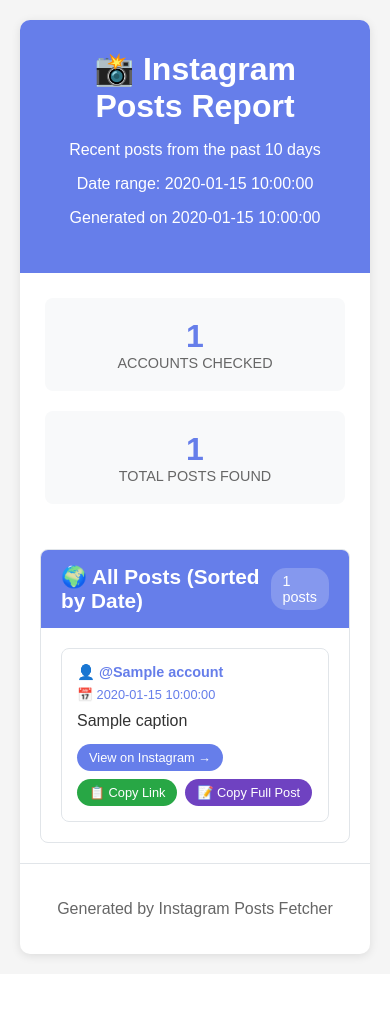
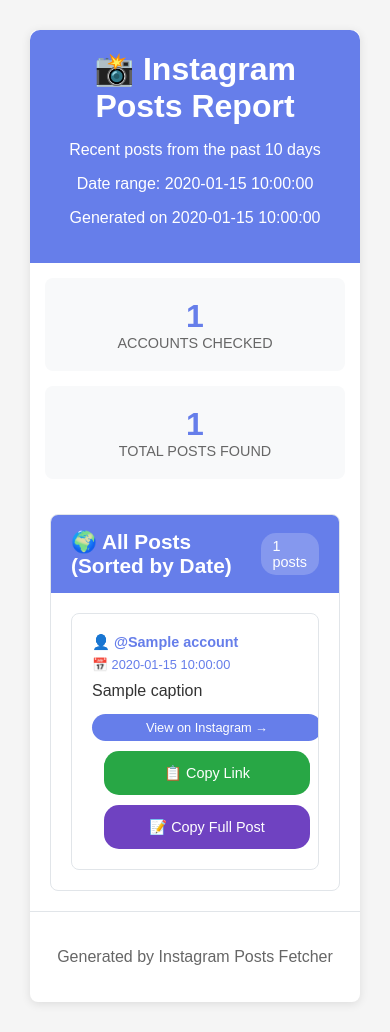
Before and after one commit to maximbetin/instagram-helper, a Python web app: template templates/template.html in a window 390 px wide. Before the commit the page ends 962 px from the top, so only its background shows below. Run offline with Jinja, Linux system fonts and the light colour scheme; the template is opened without the code that fills it: most values are stand-ins (such as "Sample title", 1, 10 or a date in 2020).

Commit message:
fix: enhance button styles and add mobile clipboard support

```diff
--- a/templates/template.html
+++ b/templates/template.html
@@ -158,11 +158,18 @@
       background: #28a745;
       color: white;
       border: none;
-      padding: 6px 12px;
+      padding: 8px 16px;
       border-radius: 15px;
-      font-size: 0.8rem;
+      font-size: 0.9rem;
       cursor: pointer;
-      transition: background 0.2s;
+      transition: all 0.2s ease;
+      min-height: 44px;
+      /* Touch-friendly minimum size */
+      -webkit-tap-highlight-color: transparent;
+      user-select: none;
+      -webkit-user-select: none;
+      -moz-user-select: none;
+      -ms-user-select: none;
     }
 
     .copy-link-btn:hover {
@@ -171,17 +178,25 @@
 
     .copy-link-btn:active {
       background: #1e7e34;
+      transform: scale(0.95);
     }
 
     .copy-full-btn {
       background: #6f42c1;
       color: white;
       border: none;
-      padding: 6px 12px;
+      padding: 8px 16px;
       border-radius: 15px;
-      font-size: 0.8rem;
+      font-size: 0.9rem;
       cursor: pointer;
-      transition: background 0.2s;
+      transition: all 0.2s ease;
+      min-height: 44px;
+      /* Touch-friendly minimum size */
+      -webkit-tap-highlight-color: transparent;
+      user-select: none;
+      -webkit-user-select: none;
+      -moz-user-select: none;
+      -ms-user-select: none;
     }
 
     .copy-full-btn:hover {
@@ -190,6 +205,7 @@
 
     .copy-full-btn:active {
       background: #4c2d91;
+      transform: scale(0.95);
     }
 
     .no-posts {
@@ -214,6 +230,39 @@
       .header h1 {
         font-size: 2rem;
       }
+
+      .post-actions {
+        flex-direction: column;
+        gap: 10px;
+      }
+
+      .post-link,
+      .copy-link-btn,
+      .copy-full-btn {
+        width: 100%;
+        text-align: center;
+        justify-content: center;
+        display: flex;
+        align-items: center;
+      }
+
+      .post-content {
+        padding: 20px;
+      }
+
+      .container {
+        margin: 10px;
+        border-radius: 8px;
+      }
+
+      .header {
+        padding: 20px;
+      }
+
+      .stats {
+        padding: 15px;
+        gap: 15px;
+      }
     }
   </style>
   <script>
@@ -232,27 +281,137 @@
 
       const clipboardFailure = (err) => {
         console.error('Failed to copy: ', err);
-        alert('Failed to copy to clipboard.');
+        // Try fallback method
+        fallbackCopy(textToCopy, clipboardSuccess);
       };
 
+      // Try modern clipboard API first
       if (navigator.clipboard && navigator.clipboard.writeText) {
         navigator.clipboard.writeText(textToCopy).then(clipboardSuccess).catch(clipboardFailure);
       } else {
+        // Use fallback immediately if clipboard API is not available
+        fallbackCopy(textToCopy, clipboardSuccess);
+      }
+    }
+
+    function fallbackCopy(textToCopy, successCallback) {
       try {
+        // Create a temporary textarea element
         const textArea = document.createElement('textarea');
         textArea.value = textToCopy;
+
+        // Style it to be invisible but accessible
         textArea.style.position = 'fixed';
+        textArea.style.left = '-999999px';
+        textArea.style.top = '-999999px';
         textArea.style.opacity = '0';
+        textArea.style.pointerEvents = 'none';
+        textArea.style.zIndex = '-1';
+
+        // Add to DOM
         document.body.appendChild(textArea);
+
+        // For mobile devices, we need to handle this differently
+        if (/Android|iPhone|iPad|iPod|BlackBerry|IEMobile|Opera Mini/i.test(navigator.userAgent)) {
+          // On mobile, try to make the textarea visible briefly
+          textArea.style.position = 'absolute';
+          textArea.style.left = '50%';
+          textArea.style.top = '50%';
+          textArea.style.transform = 'translate(-50%, -50%)';
+          textArea.style.opacity = '0.01';
+          textArea.style.fontSize = '16px'; // Prevents zoom on iOS
+
+          // Focus and select
           textArea.focus();
           textArea.select();
-          document.execCommand('copy');
+
+          // Try to copy
+          const successful = document.execCommand('copy');
+
+          // Clean up
           document.body.removeChild(textArea);
-          clipboardSuccess();
-        } catch (err) {
-          clipboardFailure(err);
+
+          if (successful) {
+            successCallback();
+          } else {
+            // If execCommand fails, try alternative approach for mobile
+            mobileCopyFallback(textToCopy, successCallback);
+          }
+        } else {
+          // Desktop fallback
+          textArea.focus();
+          textArea.select();
+          const successful = document.execCommand('copy');
+          document.body.removeChild(textArea);
+
+          if (successful) {
+            successCallback();
+          } else {
+            alert('Failed to copy to clipboard. Please copy manually: ' + textToCopy);
           }
         }
+      } catch (err) {
+        console.error('Fallback copy failed:', err);
+        // Last resort: show the text to user
+        alert('Copy failed. Text to copy: ' + textToCopy);
+      }
+    }
+
+    function mobileCopyFallback(textToCopy, successCallback) {
+      // For mobile devices that don't support clipboard well
+      // Create a temporary input that's visible and let user copy manually
+      const tempInput = document.createElement('input');
+      tempInput.type = 'text';
+      tempInput.value = textToCopy;
+      tempInput.style.position = 'fixed';
+      tempInput.style.top = '50%';
+      tempInput.style.left = '50%';
+      tempInput.style.transform = 'translate(-50%, -50%)';
+      tempInput.style.zIndex = '9999';
+      tempInput.style.fontSize = '16px';
+      tempInput.style.padding = '10px';
+      tempInput.style.border = '2px solid #667eea';
+      tempInput.style.borderRadius = '5px';
+      tempInput.style.backgroundColor = 'white';
+
+      document.body.appendChild(tempInput);
+      tempInput.focus();
+      tempInput.select();
+
+      // Show instructions
+      const instructions = document.createElement('div');
+      instructions.style.position = 'fixed';
+      instructions.style.top = '60%';
+      instructions.style.left = '50%';
+      instructions.style.transform = 'translate(-50%, -50%)';
+      instructions.style.zIndex = '10000';
+      instructions.style.backgroundColor = 'rgba(0,0,0,0.8)';
+      instructions.style.color = 'white';
+      instructions.style.padding = '10px';
+      instructions.style.borderRadius = '5px';
+      instructions.style.fontSize = '14px';
+      instructions.style.textAlign = 'center';
+      instructions.textContent = 'Text selected! Long press to copy, then tap here to close.';
+      instructions.style.cursor = 'pointer';
+
+      document.body.appendChild(instructions);
+
+      // Remove elements after user interaction
+      const cleanup = () => {
+        document.body.removeChild(tempInput);
+        document.body.removeChild(instructions);
+        successCallback();
+      };
+
+      instructions.addEventListener('click', cleanup);
+      instructions.addEventListener('touchend', cleanup);
+
+      // Auto-cleanup after 10 seconds
+      setTimeout(() => {
+        if (document.body.contains(tempInput)) {
+          cleanup();
+        }
+      }, 10000);
     }
 
     function copyFullPost(button) {
@@ -264,6 +423,25 @@
       const formattedText = `📸 Instagram Post by @${account}\n📅 ${date}\n\n${caption}\n\n🔗 ${url}`;
       copyHandler(button, formattedText);
     }
+
+    // Add touch event support for better mobile interaction
+    document.addEventListener('DOMContentLoaded', function () {
+      const copyButtons = document.querySelectorAll('.copy-link-btn, .copy-full-btn');
+
+      copyButtons.forEach(button => {
+        // Add touch event listeners for better mobile response
+        button.addEventListener('touchstart', function (e) {
+          // Prevent default to avoid double-tap zoom
+          e.preventDefault();
+          this.style.transform = 'scale(0.95)';
+        });
+
+        button.addEventListener('touchend', function (e) {
+          e.preventDefault();
+          this.style.transform = 'scale(1)';
+        });
+      });
+    });
   </script>
 </head>
 
```
Lines whose indentation alone changed are shown as unchanged.
